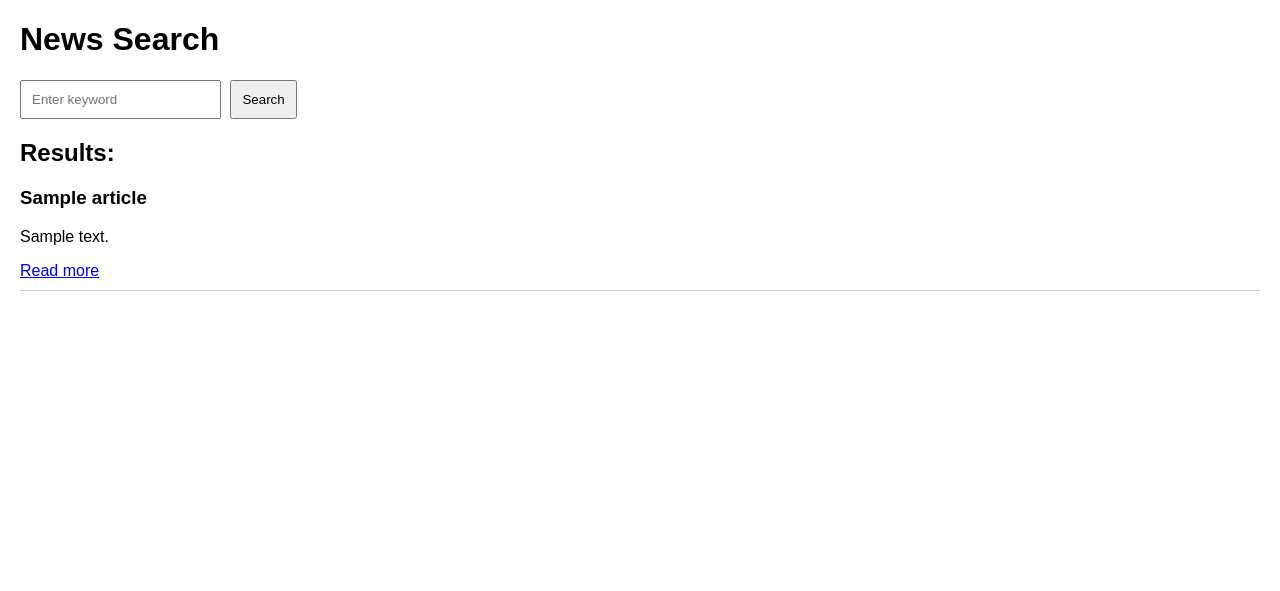
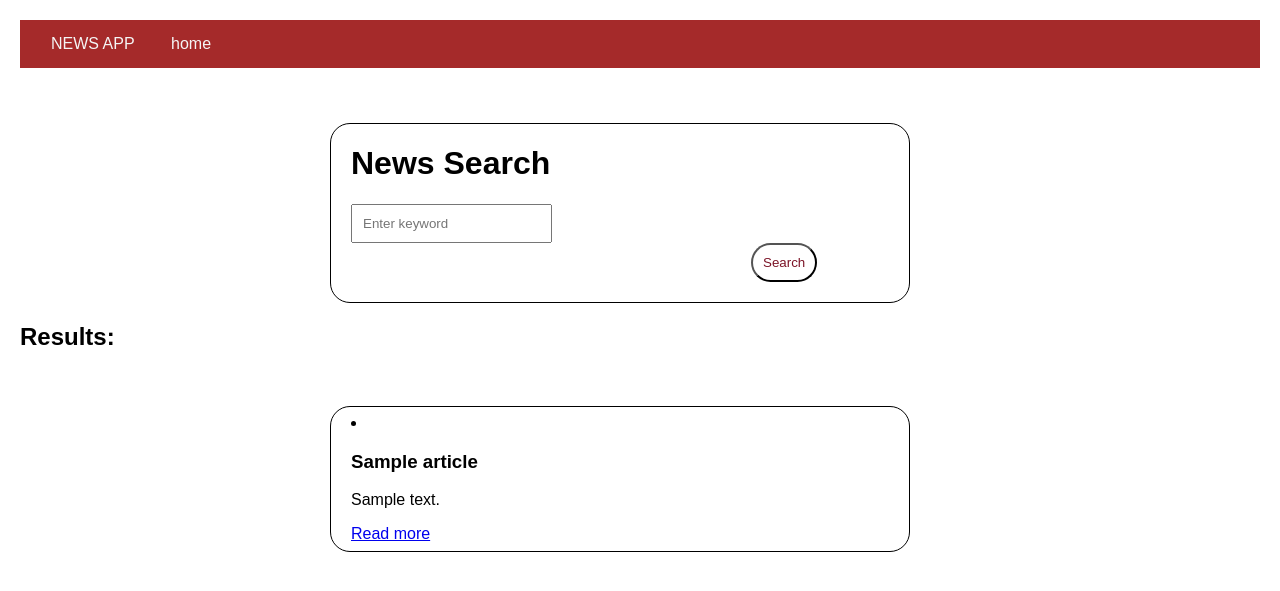
Before and after one commit to MeenakshiAM/KTN-Know-The-News...-, a Django app: template news_project/news/templates/news/index.html in a window 1280 px wide. Shown: the top 591 px of the page. Run offline with Django 5.2, Linux system fonts and the light colour scheme; the template is opened without the code that fills it: most values are stand-ins (such as "Sample title", 1, 10 or a date in 2020).

Commit message:
modified the interface

```diff
--- a/news_project/news/templates/news/index.html
+++ b/news_project/news/templates/news/index.html
@@ -5,6 +5,18 @@
     <meta name="viewport" content="width=device-width, initial-scale=1.0">
     <title>News Search</title>
     <style>
+
+        nav{
+    background-color: brown;
+    padding: 15px;
+}
+nav a{
+
+   text-decoration: none;
+   color: whitesmoke;
+   text-align: center;
+    padding: 28px 16px;
+}
         body {
             font-family: Arial, sans-serif;
             margin: 20px;
@@ -21,24 +33,70 @@
             border-bottom: 1px solid #ccc;
             padding-bottom: 10px;
         }
+        .task_adder{
+        margin: auto;
+        margin-top: 55px;
+        margin-left: 25%;
+        padding-left: 20px;
+        margin-right: 350px;
+        border: 1px solid black;
+        border-radius: 20px;
+    }
+    .task_adder div{
+        padding-top:7px;
+        padding-bottom: 7.5px;
+        padding-left: 20px;
+    }
+     button{
+        margin-left: 400px;
+        color: rgb(124, 20, 39);
+        background-color: rgb(255, 255, 255);
+        border-radius: 30px;
+        padding: 5px 18px;
+    }
+    .task_adder #task_name{
+        border-radius: 20px;
+        height: 20px;
+        width: 450px;
+
+    }
+    .added li{
+    margin: auto;
+    margin-top: 55px;
+    margin-left: 25%;
+    margin-right: 350px;
+    border: 1px solid black;
+    border-radius: 20px;
+    padding-top:7px;
+    padding-bottom: 7.5px;
+    padding-left: 20px;
+}
     </style>
 </head>
 <body>
+    <nav>
+        <a href="#"> NEWS APP</a>
+        <a href="#">home</a>
+
+    </nav>
+    <div class="task_adder">
     <h1>News Search</h1>
     <form method="POST" class="search-form">
         {% csrf_token %}
         <input type="text" name="keyword" placeholder="Enter keyword" required>
         <button type="submit">Search</button>
     </form>
-
+</div>
     <h2>Results:</h2>
     {% if articles %}
         {% for article in articles %}
-            <div class="article">
+        <div class="added">
+            <li class="article">
                 <h3>{{ article.title }}</h3>
                 <p>{{ article.description }}</p>
                 <a href="{{ article.url }}" target="_blank">Read more</a>
-            </div>
+            </li>
+        </div>
         {% endfor %}
     {% else %}
         <p>No articles found. Try searching for a different keyword.</p>
--- a/news_project/news/views.py
+++ b/news_project/news/views.py
@@ -7,7 +7,7 @@
     if request.method == "POST":
         keyword = request.POST.get("keyword")
         if keyword:
-            api_key = "give the api "  # Replace with your actual API key
+            api_key = "API KEY "  # Replace with your actual API key
             url = f"https://newsapi.org/v2/everything?q={keyword}&apiKey={api_key}"
             response = requests.get(url)
             data = response.json()
```
Also changed, not shown: news_project/news/templates/news/style.css (added, +66 -0 lines).
